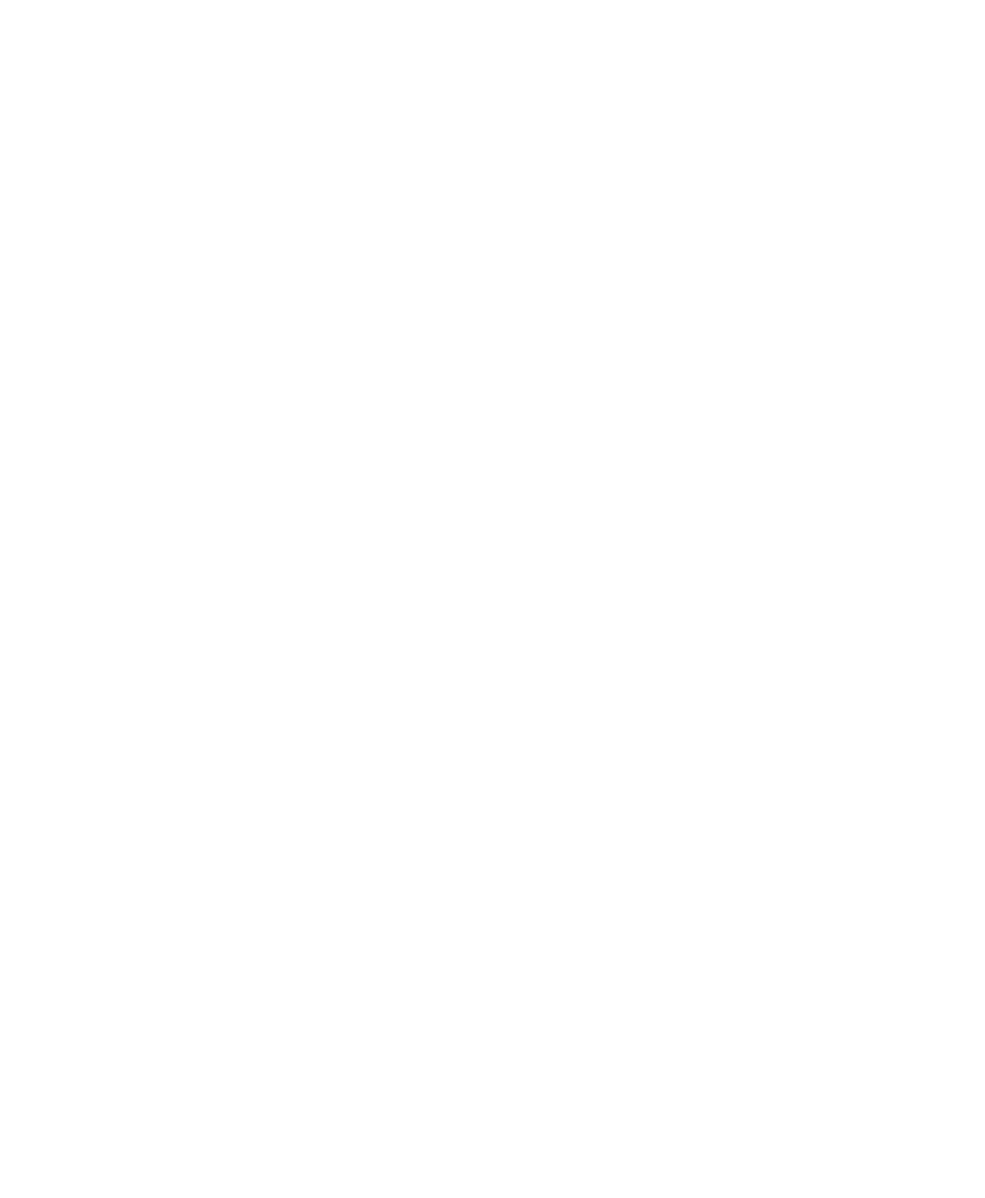
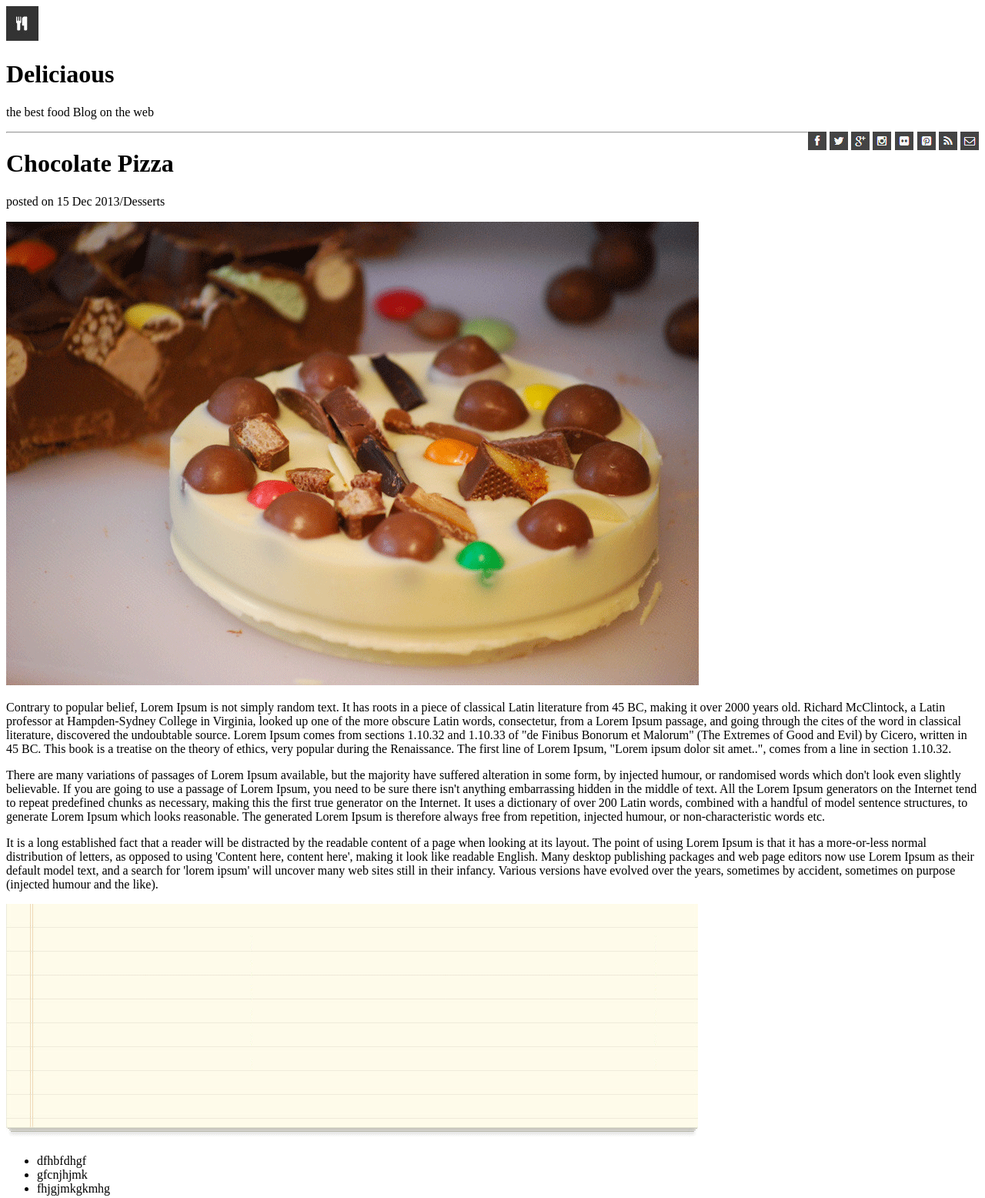
Before and after one commit to mohammadezzat93/chocolate-pizza, a plain HTML site: page index.html in a window 1280 px wide. Shown: the top 1556 px of the page at 77% size. Before the commit the page ends 800 px from the top, so only its background shows below. Drawn offline with Linux system fonts and the light colour scheme.

Commit message:
new changes

```diff
--- a/index.html
+++ b/index.html
@@ -1,15 +1,68 @@
 <!DOCTYPE html>
 <html lang="en">
+
 <head>
     <meta charset="UTF-8">
     <meta http-equiv="X-UA-Compatible" content="IE=edge">
     <meta name="viewport" content="width=device-width, initial-scale=1.0">
-    <title>Document</title>
+    <link rel="stylesheet" href="style.css">
+    <title>Chocolate Pizza</title>
 </head>
+
 <body>
+    <header>
 
+        <img src="img/logo.png">
+        <h1>Deliciaous</h1>
+        <p> the best food Blog on the web </p>
+
+
+        <div id="right">
+            <img src="img/fb-icon.png">
+            <img src="img/twit-icon.png">
+            <img src="img/gp-icon.png">
+            <img src="img/insta-icon.png">
+            <img src="img/flic-icon.png">
+            <img src="img/pint-icon.png">
+            <img src="img/rss-icon.png">
+            <img src="img/mail-icon.png">
+
+        </div>
+        <hr>
+    </header>
+    <main>
+        <h1>Chocolate Pizza</h1>
+        <p>posted on 15 Dec 2013/Desserts</p>
+        <img src="img/choco-pizza.png">
+<p>
+    Contrary to popular belief, Lorem Ipsum is not simply random text. It has roots in a piece of classical Latin literature from 45 BC, making it over 2000 years old. Richard McClintock, a Latin professor at Hampden-Sydney College in Virginia, looked up one of the more obscure Latin words, consectetur, from a Lorem Ipsum passage, and going through the cites of the word in classical literature, discovered the undoubtable source. Lorem Ipsum comes from sections 1.10.32 and 1.10.33 of "de Finibus Bonorum et Malorum" (The Extremes of Good and Evil) by Cicero, written in 45 BC. This book is a treatise on the theory of ethics, very popular during the Renaissance. The first line of Lorem Ipsum, "Lorem ipsum dolor sit amet..", comes from a line in section 1.10.32.
+</p>
+<p>There are many variations of passages of Lorem Ipsum available, but the majority have suffered alteration in some form, by injected humour, or randomised words which don't look even slightly believable. If you are going to use a passage of Lorem Ipsum, you need to be sure there isn't anything embarrassing hidden in the middle of text. All the Lorem Ipsum generators on the Internet tend to repeat predefined chunks as necessary, making this the first true generator on the Internet. It uses a dictionary of over 200 Latin words, combined with a handful of model sentence structures, to generate Lorem Ipsum which looks reasonable. The generated Lorem Ipsum is therefore always free from repetition, injected humour, or non-characteristic words etc.</p>
+<p>
+    It is a long established fact that a reader will be distracted by the readable content of a page when looking at its layout. The point of using Lorem Ipsum is that it has a more-or-less normal distribution of letters, as opposed to using 'Content here, content here', making it look like readable English. Many desktop publishing packages and web page editors now use Lorem Ipsum as their default model text, and a search for 'lorem ipsum' will uncover many web sites still in their infancy. Various versions have evolved over the years, sometimes by accident, sometimes on purpose (injected humour and the like).
+</p>
+<img src="img/list-bg.png">
+<div class="list">
+<ul id="num1">
+    <li>dfhbfdhgf</li>
+    <li>gfcnjhjmk</li>
+    <li>fhjgjmkgkmhg</li>
+</ul>
+<ul id="num2">
+    <li>fgfhgfjgfj</li>
+    <li>gfhfghfgj</li>
+    <li>uiuiyuoyu</li>
+</ul>
+</div>
+
+    </main>
+    <footer>
+
+    </footer>
+<hr>
 
 
 
 </body>
+
 </html>
--- a/style.css
+++ b/style.css
@@ -0,0 +1,2 @@
+#right{ float : right;
+}
```
Also changed, not shown: img/PREVIEW.jpg (added), img/hr-img.png (added), img/list-bg.png (added), img/small-logo.png (added), img/van-pic.png (deleted).
